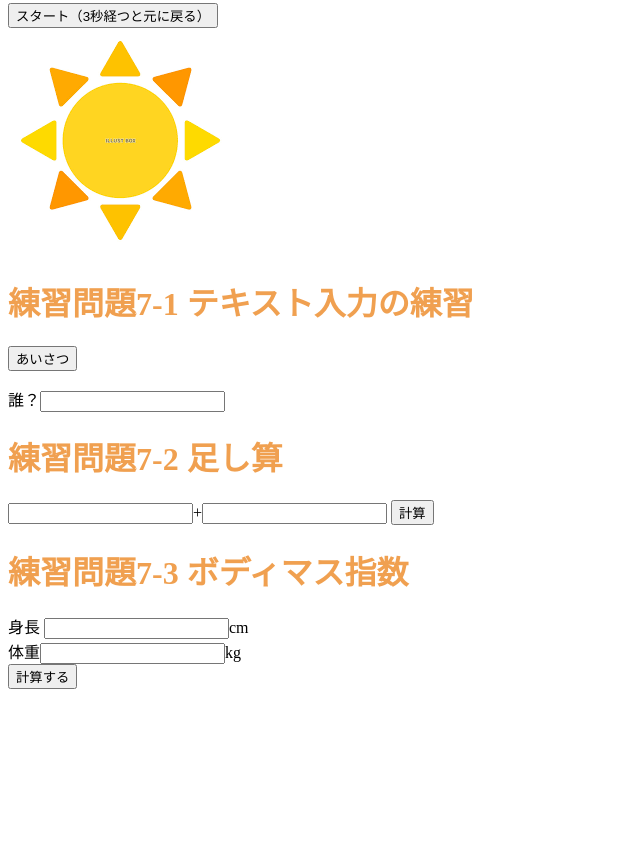
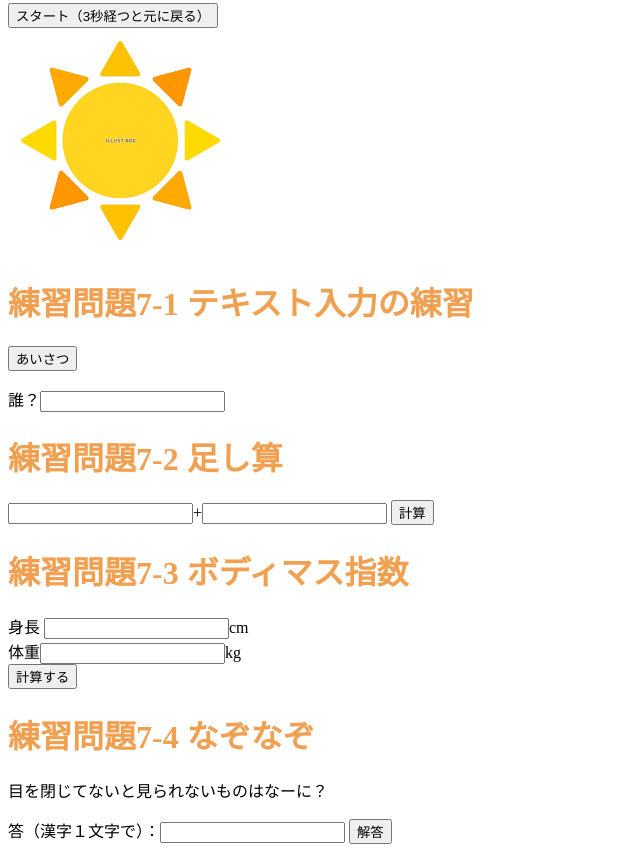
Before and after one commit to ishirihhhhhhh/web2023-141, a plain HTML site: page index.html in a window 1280 px wide. Shown: the part 3419-4279 px from the top of the page, without its empty margins (0-640 px from the left). Before the commit the page ends 4116 px from the top, so only its background shows below. Drawn offline with Linux system fonts and the light colour scheme; a script that the page names is missing.

Commit message:
Update index.html

```diff
--- a/index.html
+++ b/index.html
@@ -18,6 +18,7 @@
 <script src="ex7-1.js"></script>
 <script src="ex7-2.js"></script>
 <script src="ex7-3.js"></script>
+<script src="ex7-4.js"></script>
 
 <link rel="stylesheet" href="imagechange.css">
 </head>
@@ -185,5 +186,11 @@
 <div>体重<input type="number" id="taijuu">kg</div>
 <div><button type="button" onclick="keisan()">計算する</button></div>
 
+<h1>練習問題7-4 なぞなぞ</h1>
+<p>目を閉じてないと見られないものはなーに？</p>
+<p>答（漢字１文字で）：<input type="text" id="answer">
+<input type="button" value="解答" onclick="nazo();">
+</p>
+
 </body>
 </html>
```
